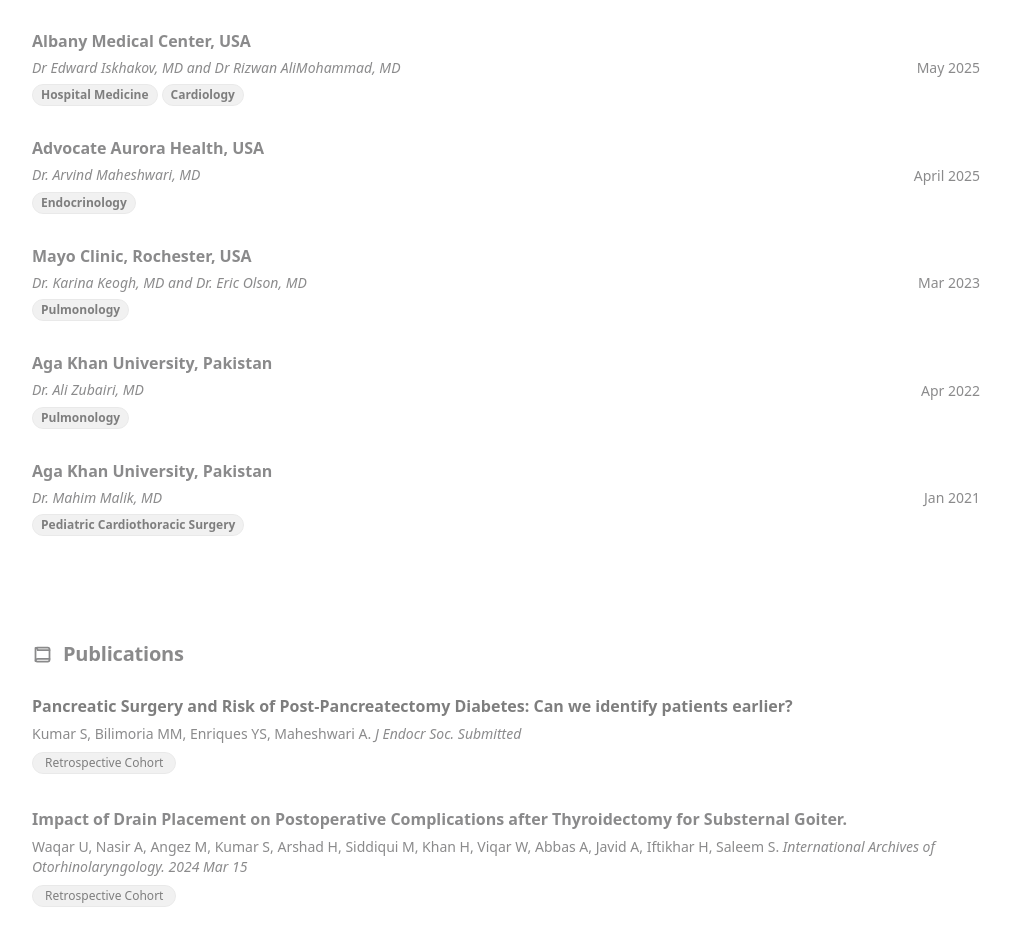
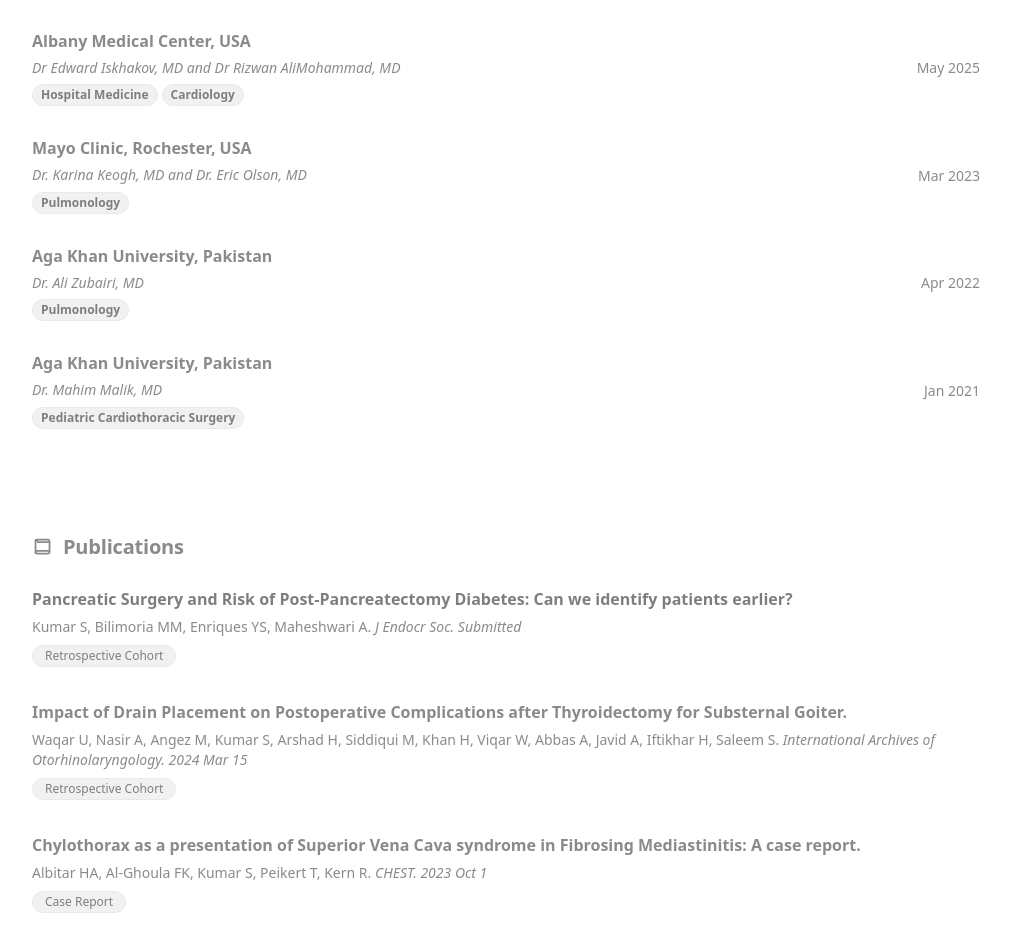
Before and after one commit to itssudhesh/Website-2.0, a Next.js app: page /cv in a window 1280 px wide. Shown: the part 840-1775 px from the top of the page, without its empty margins (136-1147 px from the left). Built offline with nearby package versions, Linux system fonts and the light colour scheme.

Commit message:
Removed an experience

```diff
--- a/src/app/constants/cvData.ts
+++ b/src/app/constants/cvData.ts
@@ -102,18 +102,6 @@
       '',
       '',
       ''
-    ]
-  },
-  {
-    organization: 'Advocate Aurora Health, USA',
-    role: 'Dr. Arvind Maheshwari, MD',
-    dateRange: 'April 2025',
-    setting: 'both' as const,
-    specialty: 'Endocrinology',
-    achievements: [
-      'Managed up to four patients on the floor. Conducted thorough patient evaluations and figured out the assessment plans before proposing them to the team. Collaborated care between different teams and ensured seamless handoffs.',
-      'Presented topics including MEN syndrome and Polyglandular Autoimmune Syndrome to the team, and regularly attended educational sessions.',
-      'Worked on a research project about "Pancreatic Surgery and Risk of Post-Pancreatectomy Diabetes: Can we identify patients earlier?". Collected and analyzed the data. Prepared the manuscript which is under review currently.'
     ]
   },
   {
```
